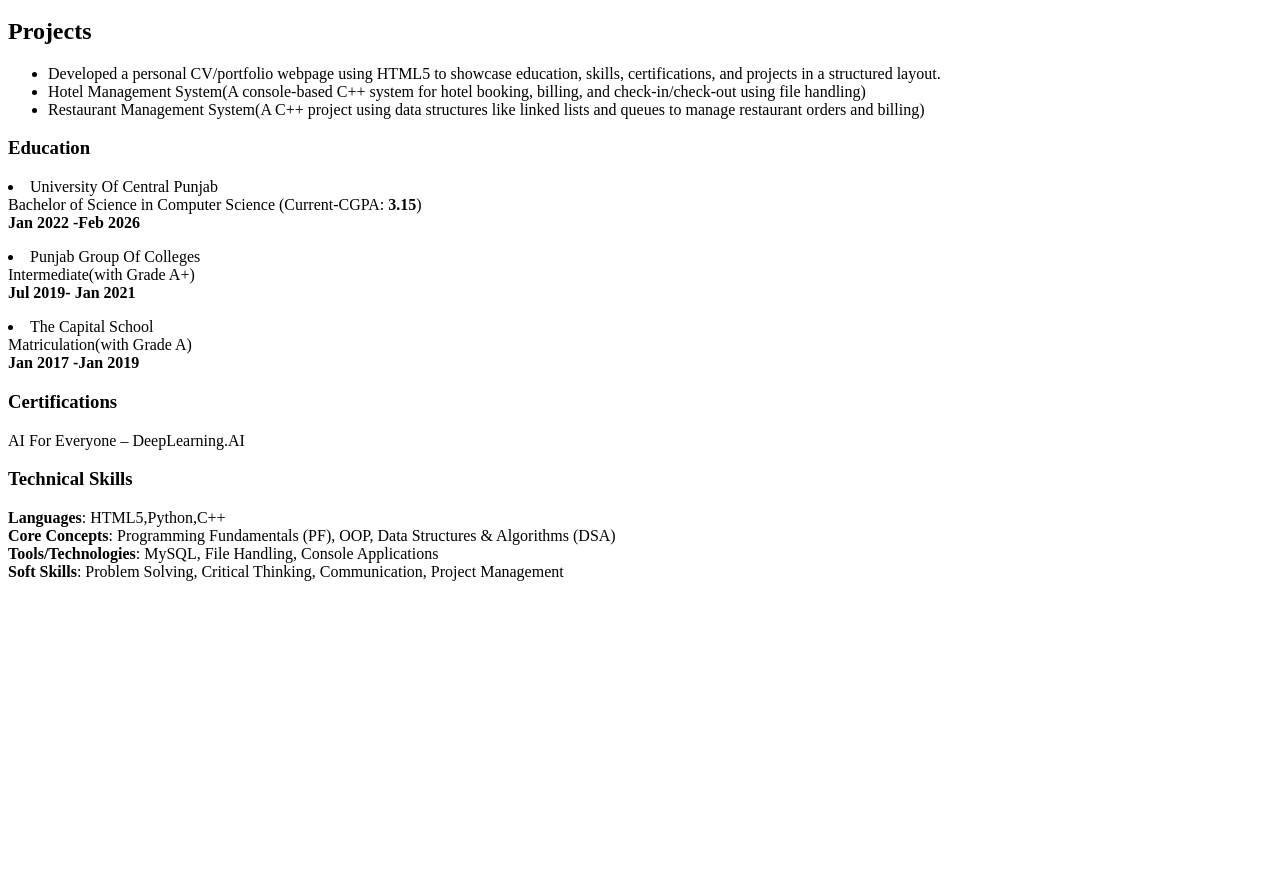
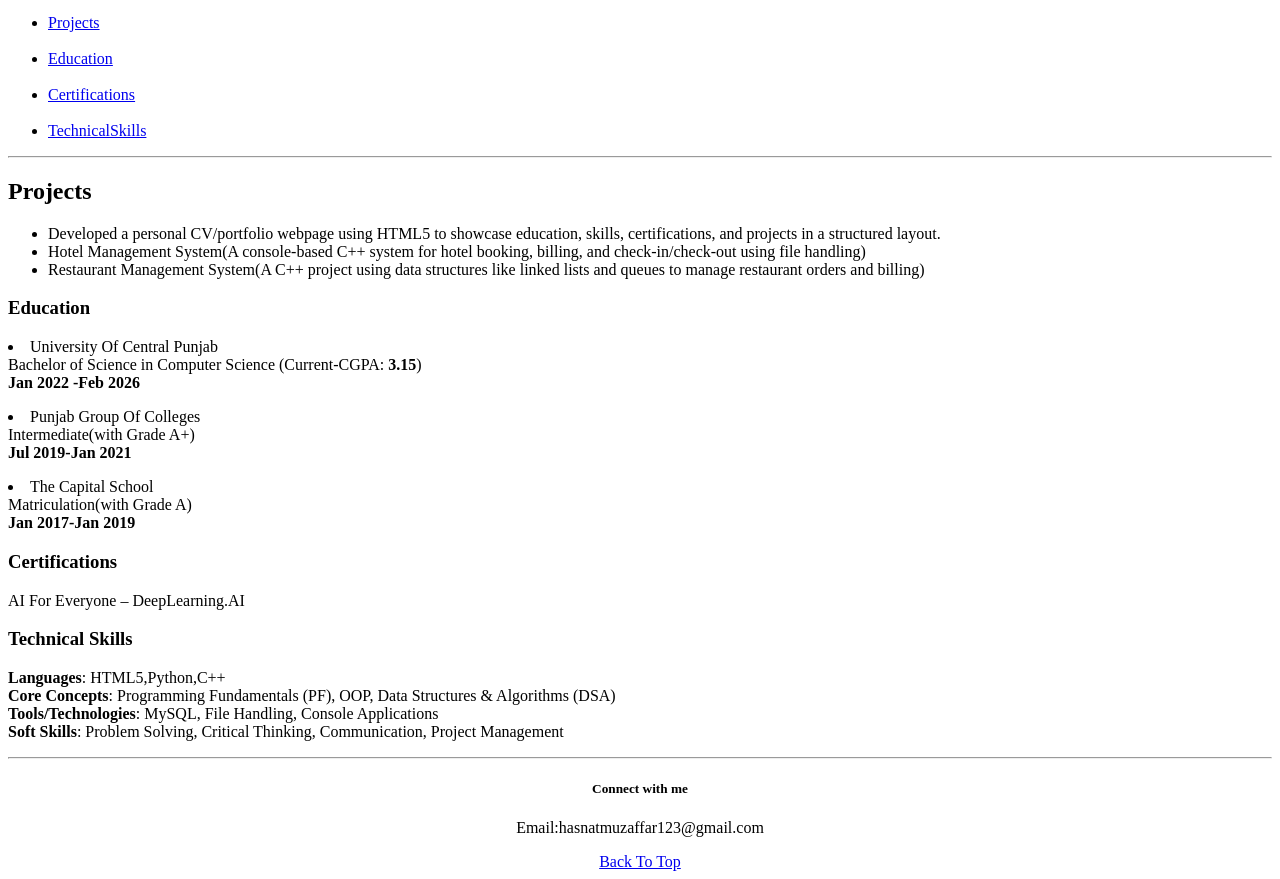
Before and after one commit to hasnatmuzaffar123/CV, a plain HTML site: page index.html in a window 1280 px wide. Shown: the part 304-1183 px from the top of the page. Before the commit the page ends 901 px from the top, so only its background shows below. Drawn offline with Linux system fonts and the light colour scheme.

Commit message:
index.html

```diff
--- a/index.html
+++ b/index.html
@@ -3,21 +3,46 @@
 	<title>CV</title>
 </head>
 <body>
+	<header>
 	<h1>Hasnat Muzaffar</h1>
 <a href="image.png">
     	<img src="image.png" alt="Image Error" width=200, length=250>
     </a>
     <br>
+
     <a href="https://www.linkedin.com/in/hasnat-muzaffar-1081aa320?utm_source=share&utm_campaign=share_via&utm_content=profile&utm_medium=android_app" target="_blank">  LinkedIn Profile</a>
+   </header>
+   <nav>
+	<ul>
 
-	<h2>Projects</h2>
-	<ul>
-		<li>Developed a personal CV/portfolio webpage using HTML5 to showcase education, skills, certifications, and projects in a structured layout.</li>
-		<li>Hotel Management System(A console-based C++ system for hotel booking, billing, and check-in/check-out using file handling)</li>
-		<li>Restaurant Management System(A C++ project using data structures like linked lists and queues to manage restaurant orders and billing)</li>
+			<li><a href="#Projects">Projects</a></li>
+			<br>
+			<li><a href="#Education">Education</a></li>
+			<br>
+			<li><a href="#Certifications">Certifications</a></li>
+			<br>
+			<li><a href="#TechnicalSkills">TechnicalSkills</a></li>
 
 	</ul>
+   </nav>
+   <hr>
 
+   <main>
+
+	<section id="Projects">
+		<article>
+			<h2>Projects</h2>
+			<ul>
+				<li>Developed a personal CV/portfolio webpage using HTML5 to showcase education, skills, certifications, and projects in a structured layout.</li>
+				<li>Hotel Management System(A console-based C++ system for hotel booking, billing, and check-in/check-out using file handling)</li>
+				<li>Restaurant Management System(A C++ project using data structures like linked lists and queues to manage restaurant orders and billing)</li>
+
+			</ul>
+		</article>
+
+</section>
+<section id="Education">
+	<article>
 	<h3>Education</h3>
 	<p>
 
@@ -40,7 +65,7 @@
 		Intermediate(with Grade A+)
 		</div>
 		<div>
- 		<strong>Jul 2019- Jan 2021</strong>
+ 		<strong>Jul 2019-Jan 2021</strong>
  		</div>
 	</p>
 		<p>
@@ -51,14 +76,20 @@
 		Matriculation(with Grade A)
 		</div>
 		<div>
- 		<strong>Jan 2017 -Jan 2019</strong>
+ 		<strong>Jan 2017-Jan 2019</strong>
  		</div>
 	</p>
-
-
-
+	</article>
+</section>
+<section id="Certifications">
+	<article>
     <h3>Certifications</h3>
     <p>AI For Everyone – DeepLearning.AI</p>
+	</article>
+	</section>
+	<section id="TechnicalSkills">
+		<article>
+
     <h3>Technical Skills</h3>
     <p>
     	<div>
@@ -72,6 +103,17 @@
  		<strong>Soft Skills</strong>: Problem Solving, Critical Thinking, Communication, Project Management
 
     </p>
+</article>
+</section>
+</main>
+<hr>
+<footer>
+	<center>
+	<h5>Connect with me</h5>
+	<p>Email:hasnatmuzaffar123@gmail.com</p>
+	</center>
+	<center><a href="#">Back To Top</a></center>
+</footer>
 
 
 </body>
```
